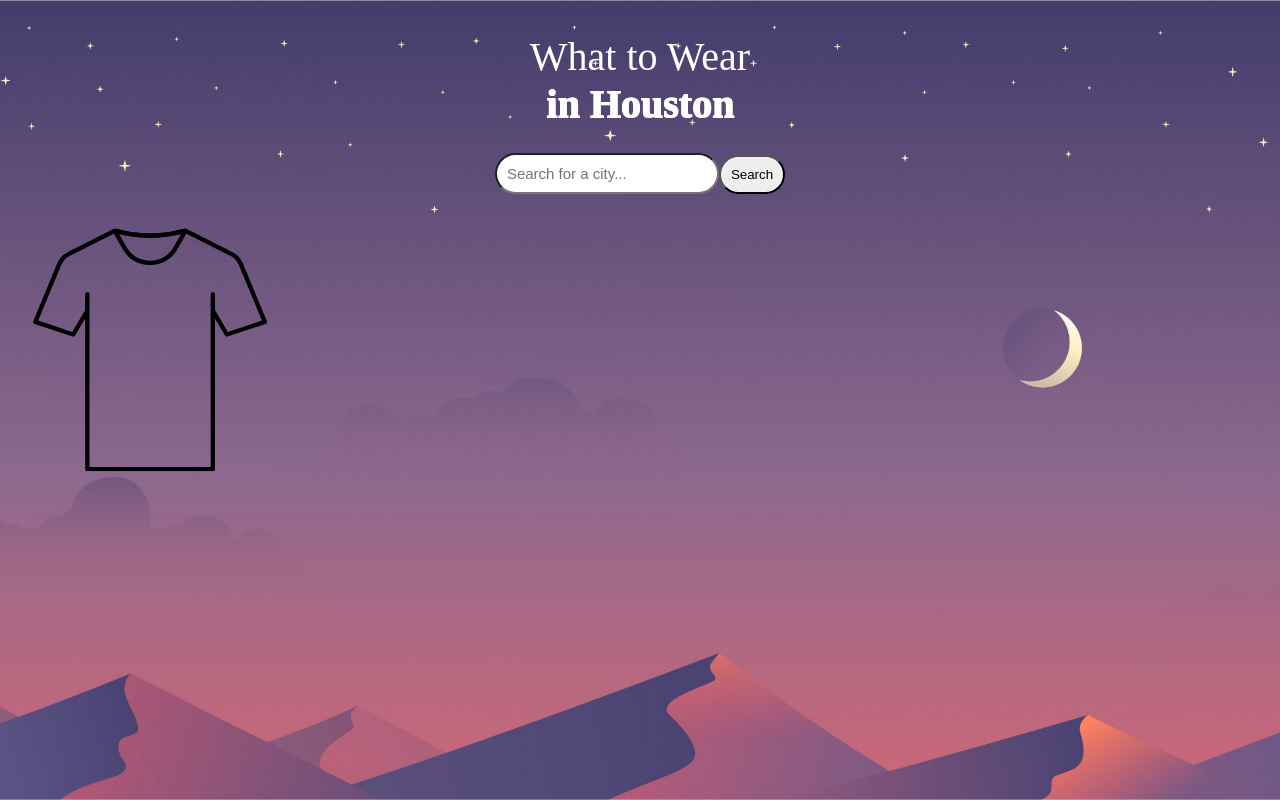
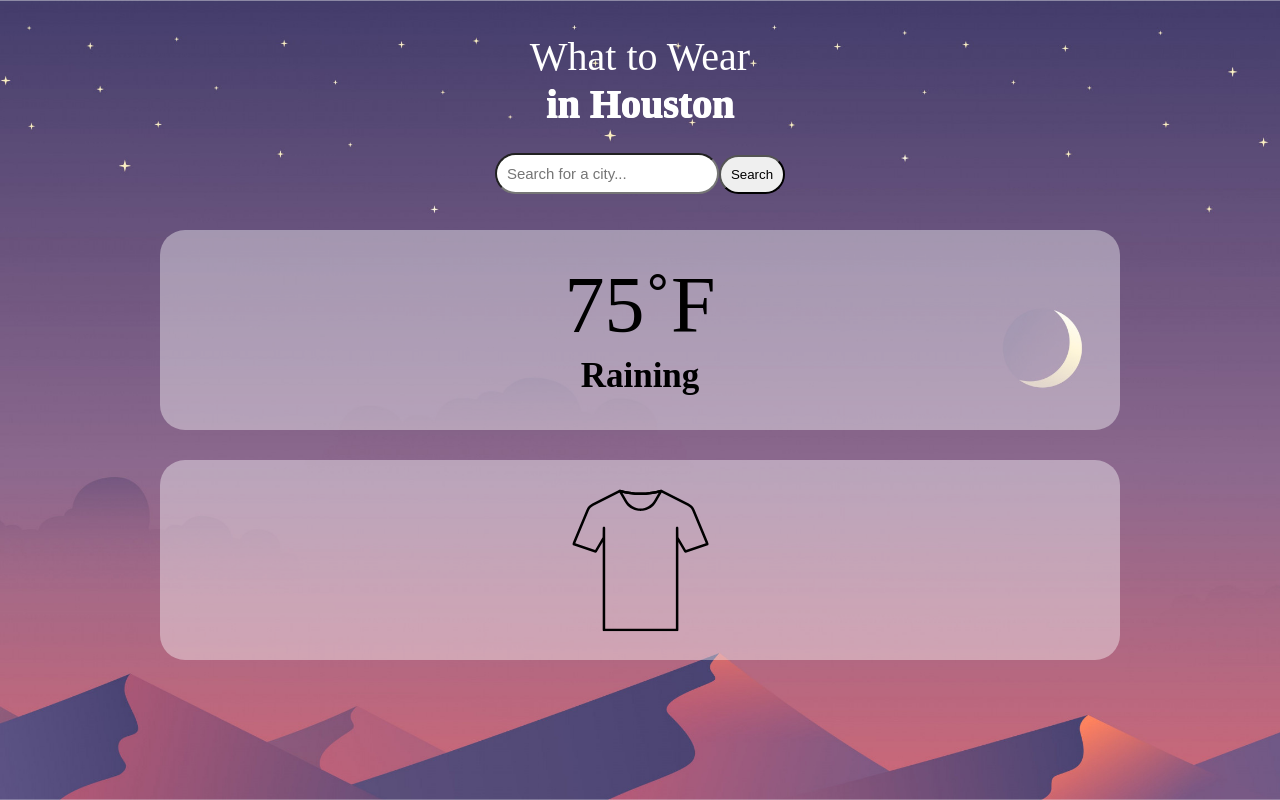
Before and after one commit to lancechincodes/what-to-wear, a React (Create React App) app: page /search/details in a window 1280 px wide. Built offline with nearby package versions, Linux system fonts and the light colour scheme; a web font is replaced by a local one.

Commit message:
Set up weather info component (hard coded values)

```diff
--- a/src/components/WeatherInfo.js
+++ b/src/components/WeatherInfo.js
@@ -4,11 +4,12 @@ import '../cssFiles/WeatherInfo.css'
 function WeatherInfo() {
     return (
         <div className="weatherInfo">
-            <div className="tempCondition">
-
+            <div className="box tempCondition">
+                <h1 className="temperature">75˚F</h1>
+                <h2 className="condition">Raining</h2>
             </div>
-            <div className="clothingIcon">
-                <img src={tshirt} alt="T-shirt"></img>
+            <div className="box clothingIcon">
+                <img className="clothesImg" src={tshirt} alt="T-shirt"></img>
             </div>
         </div>
     )
--- a/src/cssFiles/WeatherInfo.css
+++ b/src/cssFiles/WeatherInfo.css
@@ -0,0 +1,35 @@
+.weatherInfo{
+    display: grid;
+    grid-template-columns: (1, 200px);
+    grid-template-rows: repeat(2, 200px);
+    gap: 30px;
+    width: 75%;
+    margin: 30px auto;
+}
+
+.box {
+    background: rgba(255,255,255, .4);
+    border-radius: 25px;
+    display: flex;
+    flex-direction: column;
+    justify-content: center;
+    align-items: center;
+}
+
+.temperature {
+    font-size: 80px;
+    font-weight: 500;
+    margin: 0;
+}
+
+.condition {
+    font-size: 35px;
+    margin: 5px;
+
+}
+
+
+.clothesImg {
+    width: 175px;
+    height: auto;
+}
```
